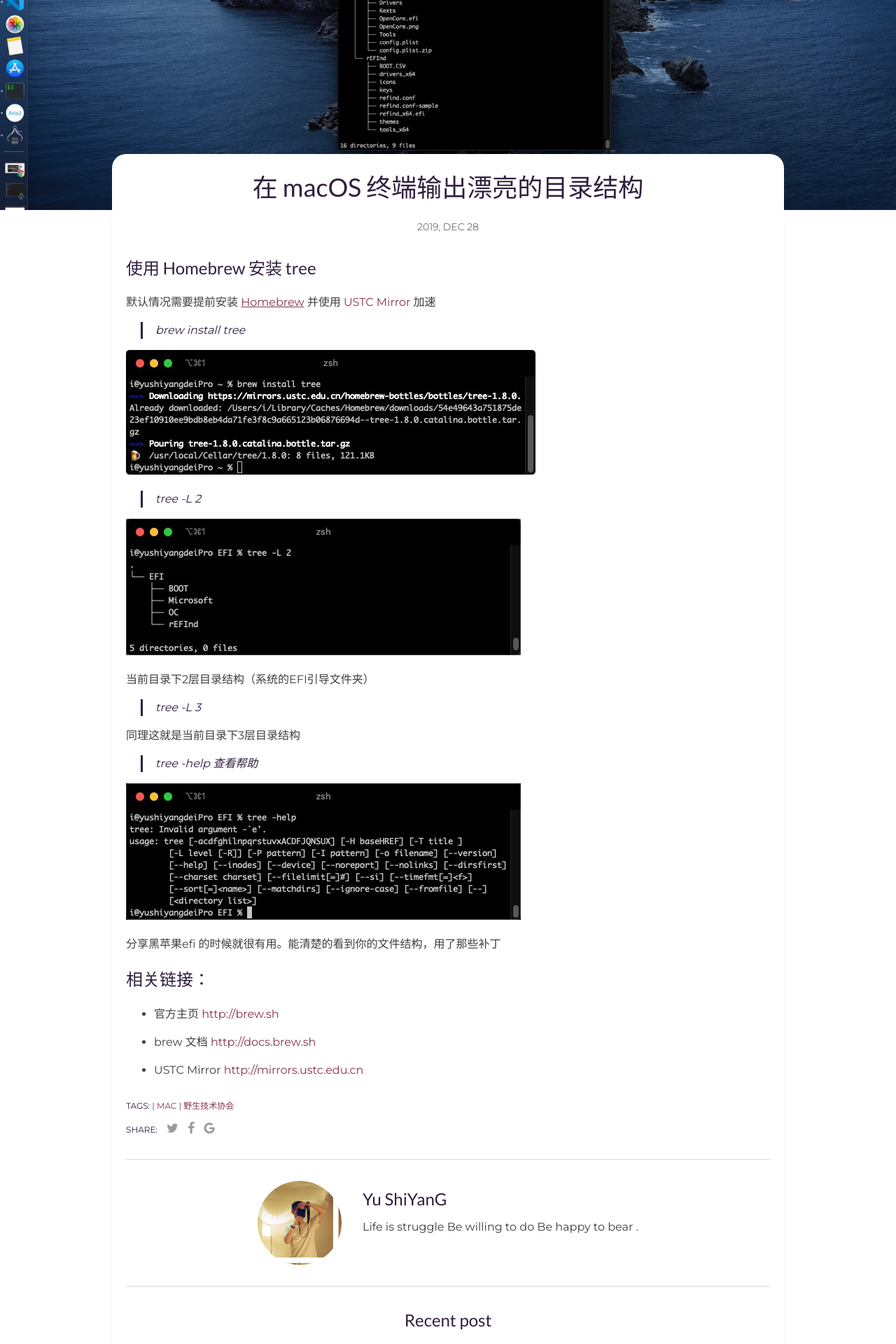
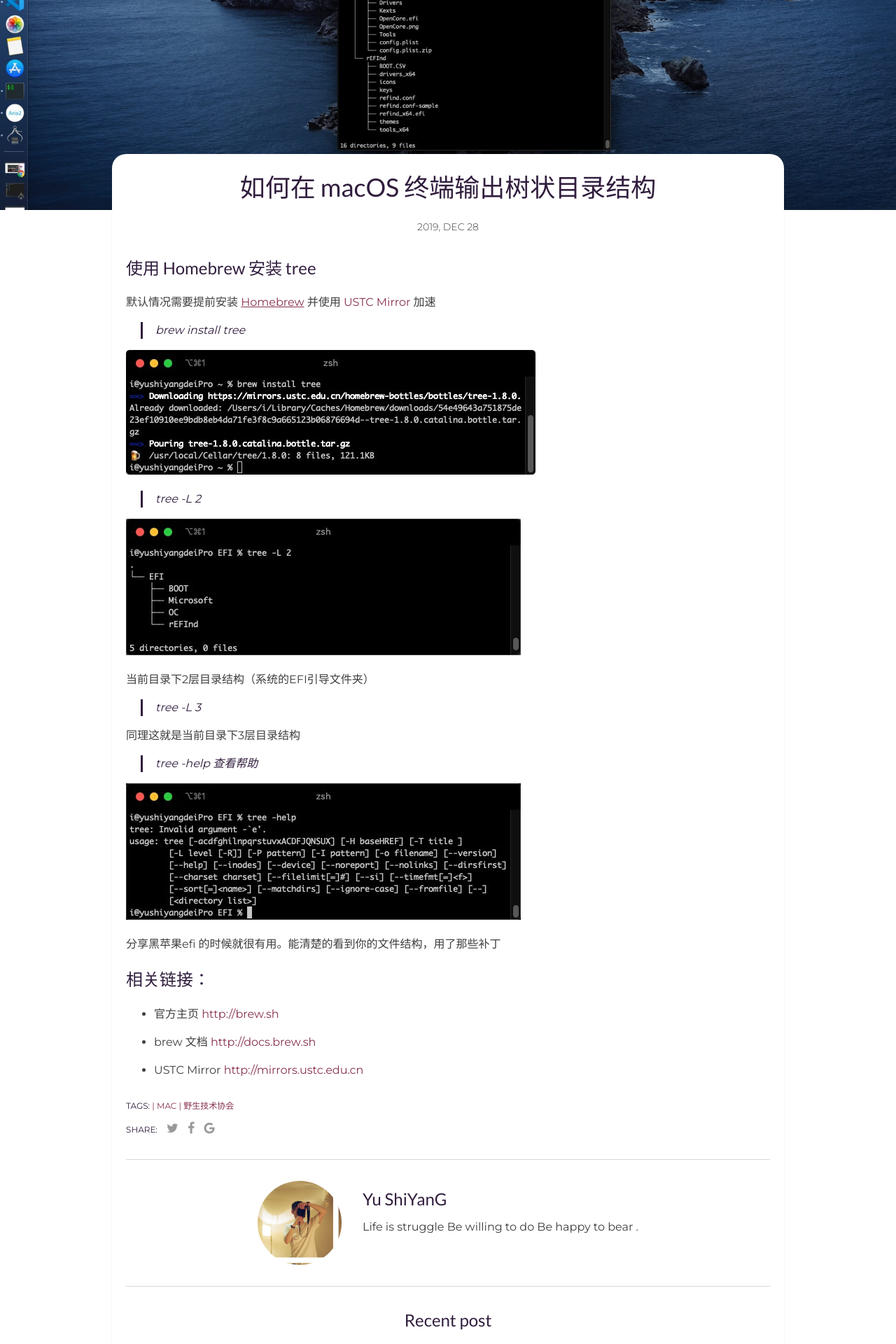
Before and after one commit to techysy/techysy.github.io, a Jekyll site: the page built from _posts/2019-12-28-mac-terminal-tree.markdown, in a window 1280 px wide. Shown: the part 303-2223 px from the top of the page at 70% size. Built offline with Jekyll 4.4.1, drawn with Linux system fonts in a browser that asks for light colours; comment, search, counter and statistics services are not loaded; a style sheet for code colours, icons or effects is not loaded; some of the changed text lies outside the part shown.

Commit message:
更新文章

```diff
--- a/_posts/2019-12-28-mac-terminal-tree.markdown
+++ b/_posts/2019-12-28-mac-terminal-tree.markdown
@@ -1,6 +1,6 @@
 ---
 layout: post
-title: 在 macOS 终端输出漂亮的目录结构
+title: 如何在 macOS 终端输出树状目录结构
 date: 2019-12-28 14:24:00 +0800
 img: terminal-tree.jpg
 tags: [MAC,野生技术协会]
@@ -13,7 +13,7 @@ categories: 分享
 
 > brew install tree
 
-![it]({{site.baseurl}}/assets/img/terminal-tree/it.jpg)
+![install]({{site.baseurl}}/assets/img/terminal-tree/install.jpg)
 
 > tree -L 2
 
@@ -33,10 +33,8 @@ categories: 分享
 
 ## 相关链接：
 
-+ 官方主页
-<a herf="http://brew.sh/" target="_blank">http://brew.sh</a>
++ 官方主页 <a herf="http://brew.sh/" target="_blank">http://brew.sh</a>
 
 + brew 文档 <a herf="http://docs.brew.sh" target="_blank">http://docs.brew.sh</a>
 
-
 + USTC Mirror <a herf="http://mirrors.ustc.edu.cn" target="_blank">http://mirrors.ustc.edu.cn</a>
--- a/_posts/2019-12-28-uefi-refind-boot.markdown
+++ b/_posts/2019-12-28-uefi-refind-boot.markdown
@@ -1,8 +1,8 @@
 ---
 layout: post
-title: rEFInd一个好看好用的EFI启动管理器
+title: rEFInd一个好看又好用的EFI启动管理器
 date: 2019-12-28 20:00:00 +0800
-img: refind.jpg
+img: rEFInd.jpg
 tags: [MAC,野生技术协会]
 categories: 分享
 ---
```
Also changed, not shown: assets/img/rEFInd.jpg, assets/img/refind/EFI.jpg (added), assets/img/refind/refind.jpg (added), assets/img/terminal-tree/install.jpg (renamed from assets/img/terminal-tree/it.jpg), 1 other file.
